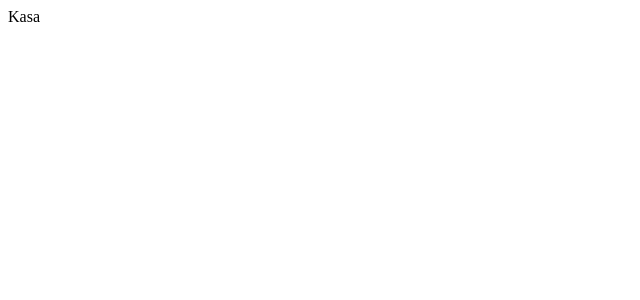
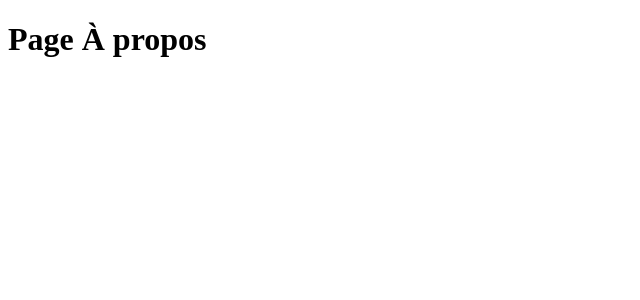
Before and after one commit to corentin-leroy/Kasa, a React (Vite) app: page /about in a window 1280 px wide. Shown: the top 300 px of the page, without its empty margins (0-640 px from the left). Built offline with nearby package versions, Linux system fonts and the light colour scheme.

Commit message:
Ajout du routeur et des pages Accueil, À propos et Erreur

```diff
--- a/package.json
+++ b/package.json
@@ -11,7 +11,8 @@
   },
   "dependencies": {
     "react": "^19.2.6",
-    "react-dom": "^19.2.6"
+    "react-dom": "^19.2.6",
+    "react-router-dom": "^7.17.0"
   },
   "devDependencies": {
     "@eslint/js": "^10.0.1",
--- a/src/App.jsx
+++ b/src/App.jsx
@@ -1,5 +1,7 @@
+import Router from './components/Router/Router'
+
 function App() {
-  return <div>Kasa</div>
+  return <Router />
 }
 
 export default App
--- /dev/null
+++ b/src/components/Router/Router.jsx
@@ -0,0 +1,18 @@
+import { BrowserRouter, Routes, Route } from 'react-router-dom'
+import Home from '../../pages/Home/Home'
+import About from '../../pages/About/About'
+import Error from '../../pages/Error/Error'
+
+function Router() {
+  return (
+    <BrowserRouter>
+      <Routes>
+        <Route path="/" element={<Home />} />
+        <Route path="/about" element={<About />} />
+        <Route path="*" element={<Error />} />
+      </Routes>
+    </BrowserRouter>
+  )
+}
+
+export default Router
--- /dev/null
+++ b/src/pages/About/About.jsx
@@ -0,0 +1,9 @@
+function About() {
+  return (
+    <main>
+      <h1>Page À propos</h1>
+    </main>
+  )
+}
+
+export default About
--- /dev/null
+++ b/src/pages/Error/Error.jsx
@@ -0,0 +1,9 @@
+function Error() {
+  return (
+    <main>
+      <h1>404 - Page non trouvée</h1>
+    </main>
+  )
+}
+
+export default Error
--- /dev/null
+++ b/src/pages/Home/Home.jsx
@@ -0,0 +1,9 @@
+function Home() {
+  return (
+    <main>
+      <h1>Page d'accueil</h1>
+    </main>
+  )
+}
+
+export default Home
```
Also changed, not shown: 1 other file (tests, documents, lock files or other folders).
